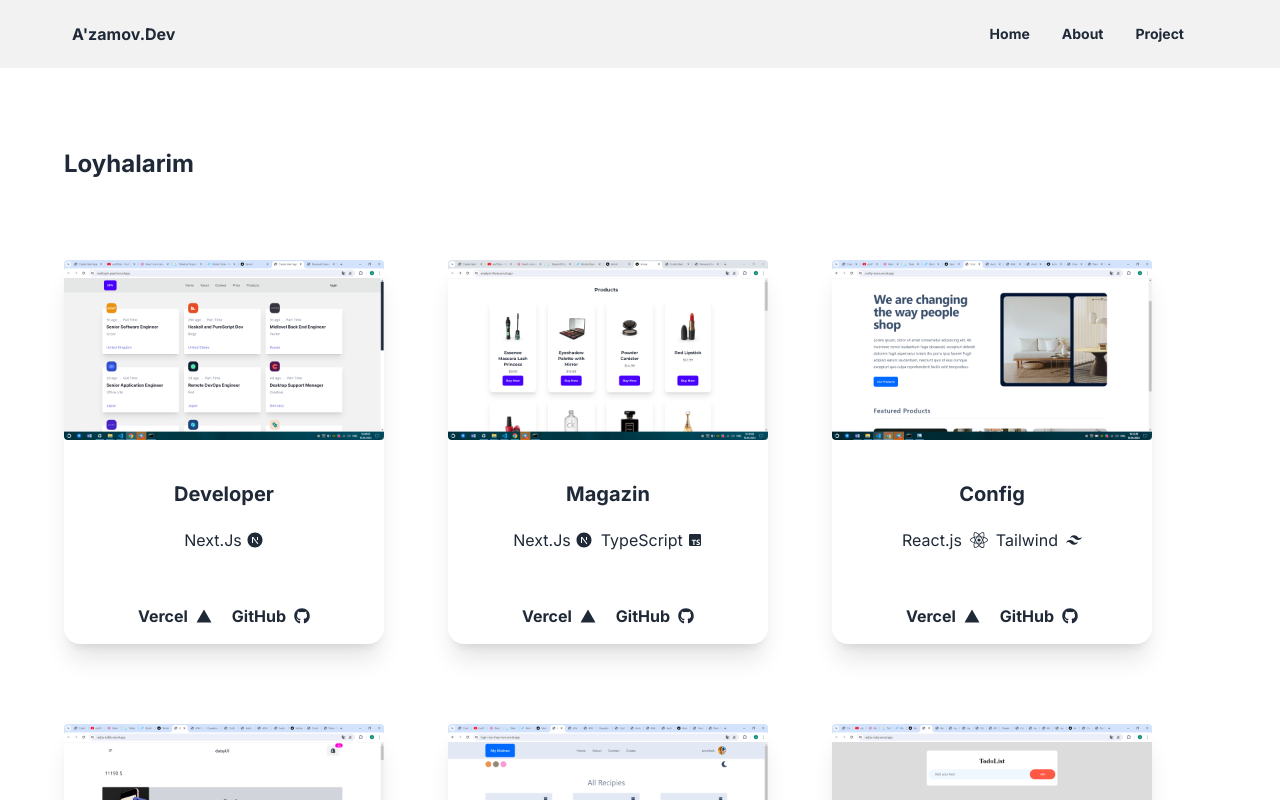
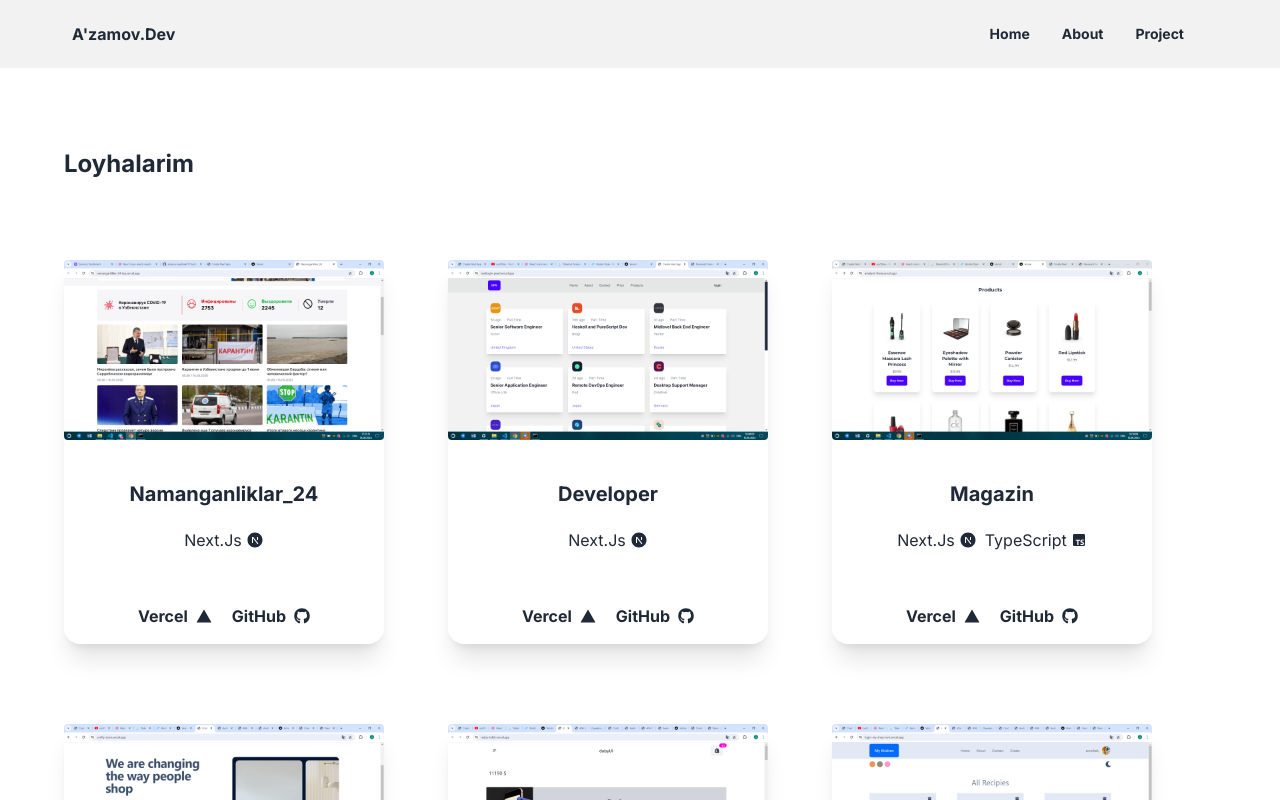
Before and after one commit to azamov-asadbek271/portfolio-4, a Next.js app: page /project in a window 1280 px wide. Shown: the top 800 px of the page. Built offline with nearby package versions, Linux system fonts and the light colour scheme.

Commit message:
namanganliklar

```diff
--- a/src/app/layout.jsx
+++ b/src/app/layout.jsx
@@ -5,7 +5,7 @@ import "./globals.css";
 const inter = Inter({ subsets: ["latin"] });
 
 export const metadata = {
-  title: "Create Next App",
+  title: "Portfolio",
   description: "Generated by create next app",
 };
 
--- a/src/app/project/page.jsx
+++ b/src/app/project/page.jsx
@@ -15,6 +15,28 @@ function Project() {
     <div className="flex w-full flex-col mx-auto max-w-6xl mt-20">
       <h2 className="font-bold text-2xl"> Loyhalarim</h2>
       <div className="max-w-6xl w-full mx-auto mt-10  items-center flex-col grid-cols-3 grid ">
+        <div className="card w-80 pb-4 bg-base-100 shadow-xl mb-10 mt-10 items-center gap-5 ">
+          <img className="w-full rounded" src="./assets/namangan.png" alt="" />
+          <h2 className="text-xl font-bold mt-5">Namanganliklar_24</h2>
+          <div className="flex items-center gap-1">
+            <p>Next.Js</p> <RiNextjsFill className="text-lg" />
+          </div>
+
+          <div className="flex gap-5 mt-8">
+            <Link
+              className="font-bold flex items-center gap-2"
+              href="https://namanganliklar-24-tau.vercel.app/"
+            >
+              Vercel <IoLogoVercel />
+            </Link>
+            <Link
+              className="font-bold flex items-center gap-2"
+              href="https://github.com/azamov-asadbek271/namanganliklar_24"
+            >
+              GitHub <FaGithub />
+            </Link>
+          </div>
+        </div>
         <div className="card w-80 pb-4 bg-base-100 shadow-xl mb-10 mt-10 items-center gap-5 ">
           <img className="w-full rounded" src="./assets/developer.png" alt="" />
           <h2 className="text-xl font-bold mt-5">Developer</h2>
```
Also changed, not shown: public/assets/namangan.png (added).
